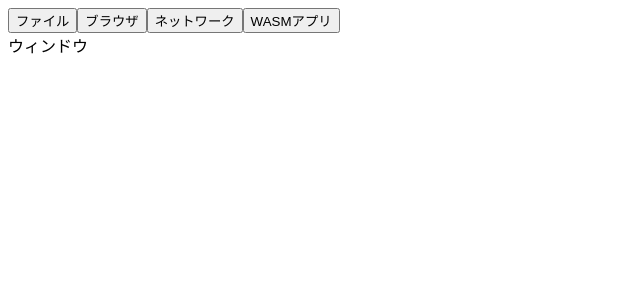
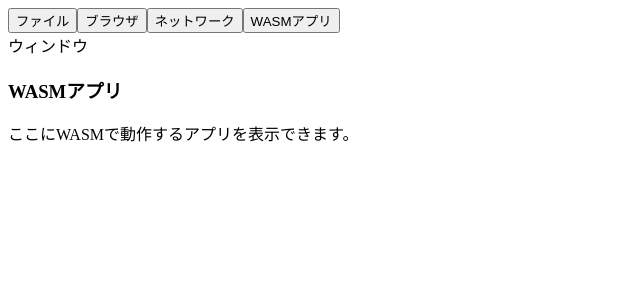
Before and after one commit to mikancat-taki/NitMPRProxy, a React (Vite) app in the folder frontend/: page / in a window 1280 px wide. Both pictures are taken after a click on the button "WASMアプリ". Shown: the top 300 px of the page, without its empty margins (0-640 px from the left). Built offline with nearby package versions, Linux system fonts and the light colour scheme; no server answers.

Commit message:
Update WASMApp.jsx

```diff
--- a/frontend/src/WASMApp.jsx
+++ b/frontend/src/WASMApp.jsx
@@ -1,17 +1,10 @@
-import React, { useEffect, useRef } from "react";
+import React from "react";
 
 export default function WASMApp() {
-  const canvasRef = useRef(null);
-
-  useEffect(() => {
-    (async () => {
-      const response = await fetch("/wasm/cpu.wasm");
-      const bytes = await response.arrayBuffer();
-      const { instance } = await WebAssembly.instantiate(bytes, {});
-      // 仮想CPUを初期化
-      if (instance.exports.start) instance.exports.start();
-    })();
-  }, []);
-
-  return <canvas ref={canvasRef} width={400} height={300} style={{ border: "1px solid #fff" }} />;
+  return (
+    <div className="wasm-app">
+      <h3>WASMアプリ</h3>
+      <p>ここにWASMで動作するアプリを表示できます。</p>
+    </div>
+  );
 }
```
